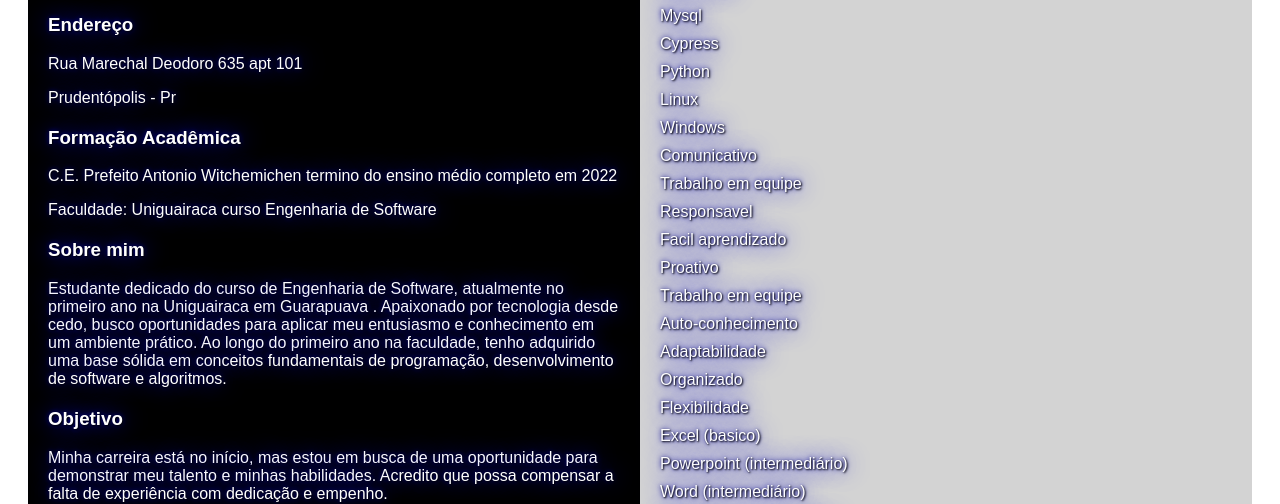
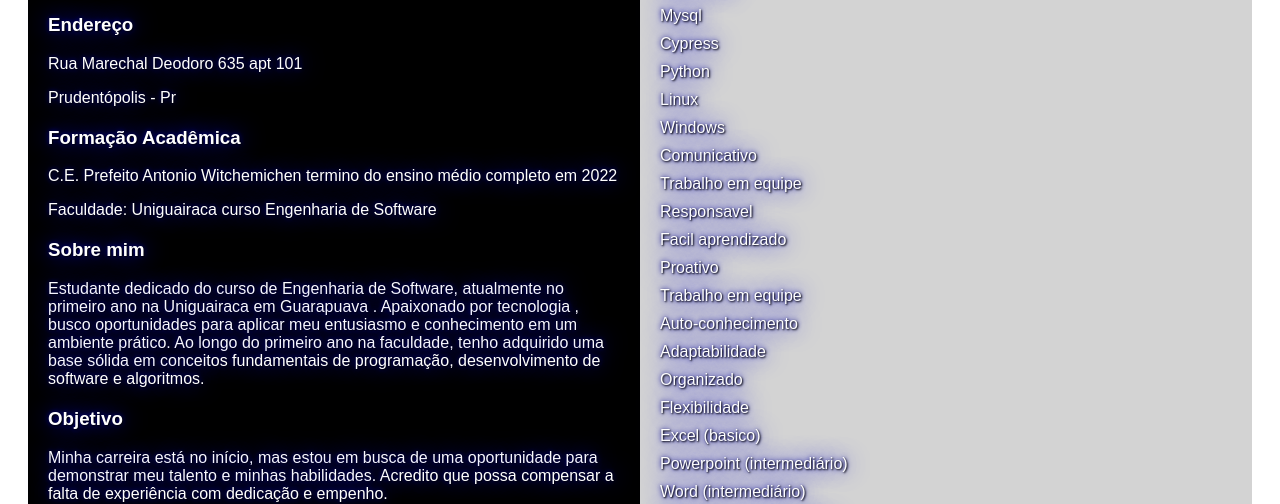
Before and after one commit to jczarinhak/curriculo, a plain HTML site: page index.html in a window 1280 px wide. Shown: the part 316-820 px from the top of the page. Drawn offline with Linux system fonts and the light colour scheme; a script that the page names is missing.

Commit message:
Update index.html

```diff
--- a/index.html
+++ b/index.html
@@ -61,7 +61,7 @@
 
             <div class="mim">
                 <h3>Sobre mim</h3>
-                <p>Estudante dedicado do curso de Engenharia de Software, atualmente no primeiro ano na Uniguairaca em Guarapuava . Apaixonado por tecnologia desde cedo, busco oportunidades para aplicar meu entusiasmo e conhecimento em um ambiente prático.
+                <p>Estudante dedicado do curso de Engenharia de Software, atualmente no primeiro ano na Uniguairaca em Guarapuava . Apaixonado por tecnologia , busco oportunidades para aplicar meu entusiasmo e conhecimento em um ambiente prático.
                     Ao longo do primeiro ano na faculdade, tenho adquirido uma base sólida em conceitos fundamentais de programação, desenvolvimento de software e algoritmos.
                 </p>
             </div>
```
